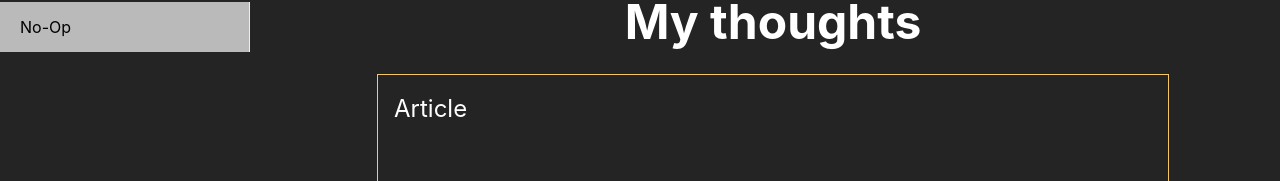
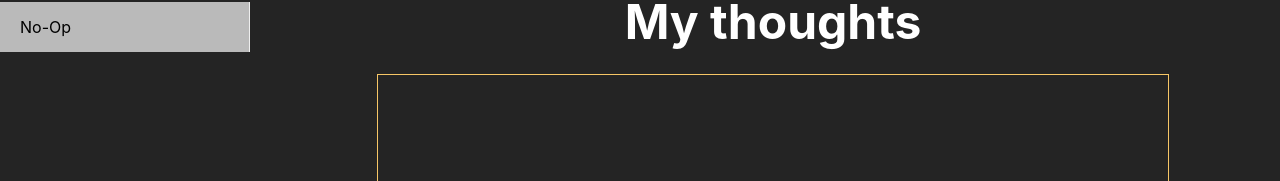
Before and after one commit to Pedja-Djape/MyMedJournal, a React (Create React App) app in the folder client/: page /dashboard/1/notes/1 in a window 1280 px wide. Shown: the part 110-291 px from the top of the page. Built offline with nearby package versions, Linux system fonts and the light colour scheme.

Commit message:
changed note.description to note.content

```diff
--- a/client/src/components/NoteItem.js
+++ b/client/src/components/NoteItem.js
@@ -13,7 +13,7 @@
         <article className={classes.note}>
             <h1>{note.title}</h1>
             <div className={classes.description}>
-                <p>{note.description}</p>
+                <p>{note.content}</p>
             </div>
             <menu className={classes.actions}>
                 <Link to=''>Edit</Link>
```
